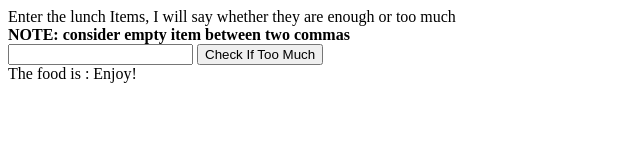
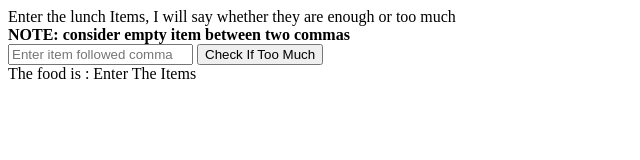
Before and after one commit to keesaramounika/coursera-test, a plain HTML site: page module1-solution/index.html in a window 1280 px wide. Both pictures are taken after a click on the button "Check If Too Much". Shown: the whole page, without its empty margins (0-640 px from the left). Drawn offline with nearby package versions, Linux system fonts and the light colour scheme.

Commit message:
updated.

```diff
--- a/module1-solution/app.js
+++ b/module1-solution/app.js
@@ -15,7 +15,7 @@
         function splitString(stringToSplit, separator){
             var arrayOfStrings= stringToSplit.split(separator);
             var len = arrayOfStrings.length;
-            if(len == 0){
+            if(len == 1){
                 message = "Enter The Items";
             }
             else if(len <= 3){
--- a/module1-solution/index.html
+++ b/module1-solution/index.html
@@ -15,7 +15,7 @@
         <div> Enter the lunch Items, I will say whether they are enough or too much </div>
         <strong> NOTE: consider empty item between two commas </strong> <br>
 
-        <input type="text" ng-model ="name">
+        <input type="text" ng-model ="name" placeholder="Enter item followed comma">
         <button ng-click = "sendString();"> Check If Too Much </button>
         <div> The food is : {{alert}} </div>
     </div>
```
